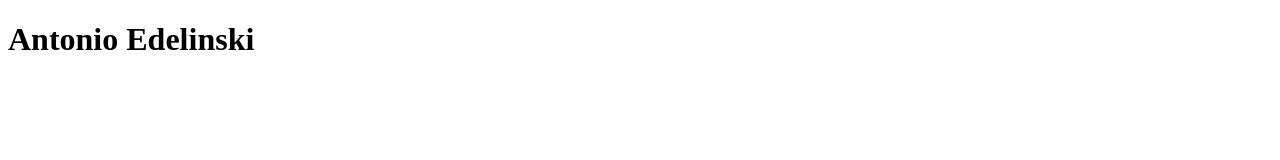
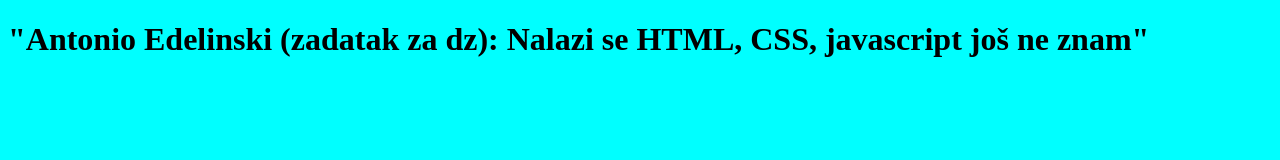
Before and after one commit to AnteDO33/antonioedelinski.github.io, a plain HTML site: page index.html in a window 1280 px wide. Drawn offline with Linux system fonts and the light colour scheme.

Commit message:
Update index.html

```diff
--- a/index.html
+++ b/index.html
@@ -5,11 +5,21 @@
     <meta charset="UTF-8">
     <meta http-equiv="X-UA-Compatible" content="IE=edge">
     <meta name="viewport" content="width=device-width, initial-scale=1.0">
+    <style>
+        body {
+            background-color: cyan;
+        }
+    </style>
     <title>Antonio Edelinski</title>
 </head>
 
 <body>
-    <h1>Antonio Edelinski</h1>
+    <h1 allign="center">
+        "Antonio Edelinski (zadatak za dz): Nalazi se HTML, CSS, javascript još ne znam"
+
+
+    </h1>
+
 </body>
 
 </html>
```
